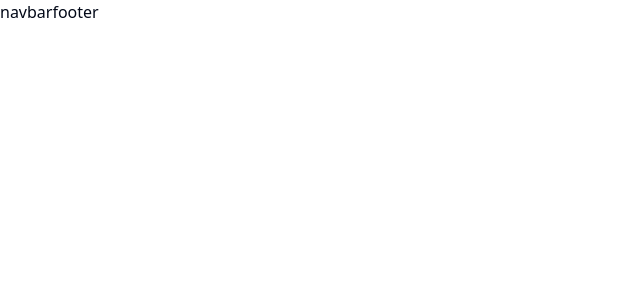
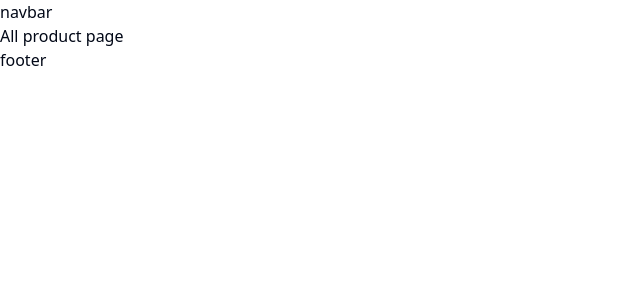
Before and after one commit to ashraf56/Camper-Shop-Frontend, a React (Vite) app: page /products in a window 1280 px wide. Shown: the top 300 px of the page, without its empty margins (0-640 px from the left). Built offline with nearby package versions, Linux system fonts and the light colour scheme.

Commit message:
react router dom implemented

```diff
--- a/src/main.tsx
+++ b/src/main.tsx
@@ -1,10 +1,12 @@
 import React from 'react'
 import ReactDOM from 'react-dom/client'
-import App from './App.tsx'
 import './index.css'
+import { RouterProvider } from 'react-router-dom'
+import { router } from './routers/router.tsx'
 
 ReactDOM.createRoot(document.getElementById('root')!).render(
   <React.StrictMode>
-    <App />
+
+<RouterProvider router={router} />
   </React.StrictMode>,
 )
--- /dev/null
+++ b/src/page/Aboutus.tsx
@@ -0,0 +1,10 @@
+
+const Aboutus = () => {
+    return (
+        <div>
+           about us
+        </div>
+    );
+};
+
+export default Aboutus;
--- /dev/null
+++ b/src/page/Productmanagment.tsx
@@ -0,0 +1,10 @@
+
+const Productmanagment = () => {
+    return (
+        <div>
+            product create
+        </div>
+    );
+};
+
+export default Productmanagment;
--- /dev/null
+++ b/src/page/ProductsPage.tsx
@@ -0,0 +1,10 @@
+
+const ProductsPage = () => {
+    return (
+        <div>
+            All product page
+        </div>
+    );
+};
+
+export default ProductsPage;
--- /dev/null
+++ b/src/routers/router.tsx
@@ -0,0 +1,28 @@
+import App from "@/App";
+import Aboutus from "@/page/Aboutus";
+import Home from "@/page/Home";
+import ProductsPage from "@/page/ProductsPage";
+import { createBrowserRouter } from "react-router-dom";
+
+
+
+export const router = createBrowserRouter([
+    {
+        path:'/',
+        element:<App/>,
+        children:[
+            {
+                path:'',
+                element:<Home/>
+            },
+            {
+                path:'about',
+                element:<Aboutus/>
+            },
+            {
+                path:'products',
+                element:<ProductsPage/>
+            }
+        ]
+    }
+])
```
